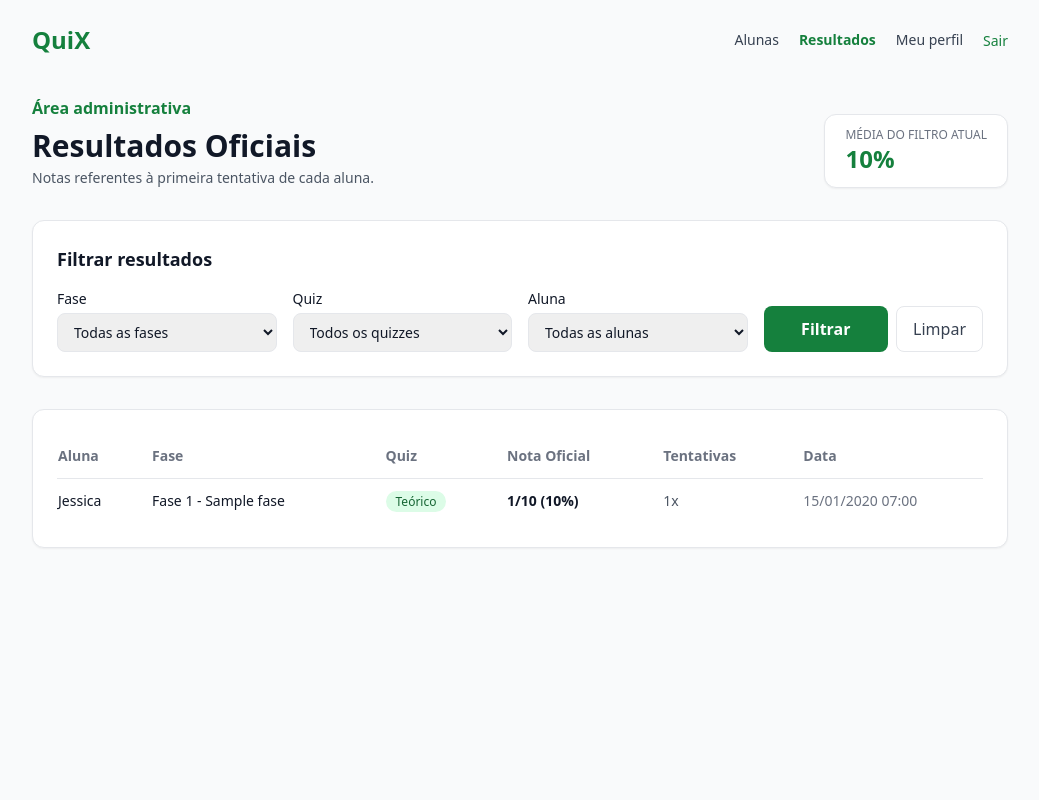
After one commit to taylanne/quix, a Django app: page /admin/resultados in a window 1280 px wide. The commit adds this page. Shown: the whole page, without its empty margins (120-1159 px from the left). Run offline with Django 5.2, Linux system fonts and the light colour scheme; a user stored in the database is signed in; data comes from the database, SQL or seed files in the repository; tables that the repository leaves empty hold one stand-in row (values such as "Sample post"); some libraries are stand-ins or nearby versions.

Commit message:
feat(resultados): cria pagina e api de resultados oficiais para mentora

```diff
--- a/core/resultados.py
+++ b/core/resultados.py
@@ -73,3 +73,49 @@ def historico_aluna(aluna):
             }
         )
     return itens
+
+def consultar_resultados_mentora(fase_id=None, quiz_id=None, aluna_id=None):
+    """Retorna as tentativas oficiais (1ª tentativa) filtradas para a mentora."""
+    qs = (
+        Tentativa.objects.filter(oficial=True)
+        .select_related("aluna", "quiz", "quiz__fase")
+        .order_by("quiz__fase__numero", "-quiz__tipo", "aluna__first_name", "aluna__email")
+    )
+
+    if fase_id:
+        qs = qs.filter(quiz__fase_id=fase_id)
+    if quiz_id:
+        qs = qs.filter(quiz_id=quiz_id)
+    if aluna_id:
+        qs = qs.filter(aluna_id=aluna_id)
+
+    # Conta total de tentativas (oficial + treinos) por par (aluna, quiz)
+    contagens = {
+        (row["aluna_id"], row["quiz_id"]): row["qtd"]
+        for row in Tentativa.objects.values("aluna_id", "quiz_id").annotate(qtd=Count("id"))
+    }
+
+    resultados = []
+    for t in qs:
+        nota_percentual = round((t.acertos / t.total) * 100) if t.total > 0 else 0
+        resultados.append(
+            {
+                "id": t.id,
+                "aluna_id": t.aluna_id,
+                "aluna_nome": t.aluna.get_full_name() or t.aluna.email,
+                "aluna_email": t.aluna.email,
+                "fase_id": t.quiz.fase_id,
+                "fase_numero": t.quiz.fase.numero,
+                "fase_nome": t.quiz.fase.nome,
+                "quiz_id": t.quiz_id,
+                "quiz_tipo": t.quiz.tipo,
+                "quiz_tipo_label": t.quiz.get_tipo_display(),
+                "acertos": t.acertos,
+                "total": t.total,
+                "nota_percentual": nota_percentual,
+                "tentativas_total": contagens.get((t.aluna_id, t.quiz_id), 1),
+                "criada_em": t.criada_em,
+            }
+        )
+
+    return resultados
--- a/core/views.py
+++ b/core/views.py
@@ -16,8 +16,12 @@ from .access import get_or_create_profile, is_developer, is_mentor
 from .authentication import verify_google_credential
 from .decorators import developer_required, mentor_required
 from .forms import AlunaForm, LocalLoginForm
-from .models import PerfilUsuario
-from .resultados import historico_aluna, resumo_desempenho_aluna
+from .models import Fase, PerfilUsuario, Quiz
+from .resultados import (
+    consultar_resultados_mentora,
+    historico_aluna,
+    resumo_desempenho_aluna,
+)
 
 User = get_user_model()
 
@@ -261,3 +265,55 @@ def remover_aluna(request, user_id):
     aluna.save(update_fields=["is_active"])
     messages.success(request, "Acesso da aluna removido.")
     return redirect("admin_alunas")
+
+@mentor_required
+def admin_resultados(request):
+    fase_id = request.GET.get("fase") or None
+    quiz_id = request.GET.get("quiz") or None
+    aluna_id = request.GET.get("aluna") or None
+
+    resultados = consultar_resultados_mentora(
+        fase_id=fase_id,
+        quiz_id=quiz_id,
+        aluna_id=aluna_id,
+    )
+
+    media_geral = (
+        round(sum(r["nota_percentual"] for r in resultados) / len(resultados))
+        if resultados
+        else 0
+    )
+
+    return render(
+        request,
+        "core/admin/resultados.html",
+        {
+            "resultados": resultados,
+            "media_geral": media_geral,
+            "fases": Fase.objects.all(),
+            "quizzes": Quiz.objects.select_related("fase").all(),
+            "alunas": _alunas_ativas().order_by("first_name", "email"),
+            "filtros": {
+                "fase": str(fase_id or ""),
+                "quiz": str(quiz_id or ""),
+                "aluna": str(aluna_id or ""),
+            },
+        },
+    )
+
+
+@mentor_required
+def api_resultados(request):
+    fase_id = request.GET.get("fase") or None
+    quiz_id = request.GET.get("quiz") or None
+    aluna_id = request.GET.get("aluna") or None
+
+    resultados = consultar_resultados_mentora(
+        fase_id=fase_id,
+        quiz_id=quiz_id,
+        aluna_id=aluna_id,
+    )
+    for r in resultados:
+        r["criada_em"] = r["criada_em"].isoformat()
+
+    return JsonResponse({"resultados": resultados})
--- a/quix/urls.py
+++ b/quix/urls.py
@@ -17,5 +17,7 @@ urlpatterns = [
     path("admin/alunas/<int:user_id>/remover", views.remover_aluna, name="remover_aluna"),
     path("aluna", views.aluna_dashboard, name="aluna_dashboard"),
     path("historico", views.aluna_historico, name="historico"),
+    path("admin/resultados", views.admin_resultados, name="admin_resultados"),
+    path("api/resultados", views.api_resultados, name="api_resultados"),
     path("", views.home, name="home"),
 ]
--- a/templates/core/admin/alunas.html
+++ b/templates/core/admin/alunas.html
@@ -11,6 +11,8 @@
         <nav class="flex items-center justify-between">
             <a href="{% url 'home' %}" class="text-2xl font-bold text-green-700">QuiX</a>
             <div class="flex items-center gap-5">
+                <a href="{% url 'admin_alunas' %}" class="text-sm font-semibold text-green-700">Alunas</a>
+                <a href="{% url 'admin_resultados' %}" class="text-sm font-medium text-green-700">Resultados</a>
                 <a href="{% url 'perfil' %}" class="text-sm font-medium text-green-700">Meu perfil</a>
                 <form method="post" action="{% url 'logout' %}">
                     {% csrf_token %}
--- /dev/null
+++ b/templates/core/admin/resultados.html
@@ -0,0 +1,128 @@
+<!DOCTYPE html>
+<html lang="pt-br">
+<head>
+    <meta charset="UTF-8">
+    <meta name="viewport" content="width=device-width, initial-scale=1.0">
+    <title>Resultados | QuiX</title>
+    <script src="https://cdn.tailwindcss.com"></script>
+</head>
+<body class="min-h-screen bg-gray-50 text-gray-900">
+    <main class="mx-auto max-w-5xl p-6">
+        <nav class="flex items-center justify-between">
+            <a href="{% url 'home' %}" class="text-2xl font-bold text-green-700">QuiX</a>
+            <div class="flex items-center gap-5">
+                <a href="{% url 'admin_alunas' %}" class="text-sm font-medium text-gray-700 hover:text-green-700">Alunas</a>
+                <a href="{% url 'admin_resultados' %}" class="text-sm font-semibold text-green-700">Resultados</a>
+                <a href="{% url 'perfil' %}" class="text-sm font-medium text-gray-700 hover:text-green-700">Meu perfil</a>
+                <form method="post" action="{% url 'logout' %}">
+                    {% csrf_token %}
+                    <button class="text-sm font-medium text-green-700" type="submit">Sair</button>
+                </form>
+            </div>
+        </nav>
+
+        <header class="mt-10 flex flex-wrap items-end justify-between gap-4">
+            <div>
+                <p class="font-semibold text-green-700">Área administrativa</p>
+                <h1 class="mt-2 text-3xl font-bold">Resultados Oficiais</h1>
+                <p class="mt-1 text-sm text-gray-600">Notas referentes à primeira tentativa de cada aluna.</p>
+            </div>
+            <div class="rounded-xl border bg-white px-5 py-3 shadow-sm">
+                <p class="text-xs font-medium uppercase text-gray-500">Média do filtro atual</p>
+                <p class="text-2xl font-bold text-green-700">{{ media_geral }}%</p>
+            </div>
+        </header>
+
+        <section class="mt-8 rounded-xl border bg-white p-6 shadow-sm">
+            <h2 class="text-lg font-bold">Filtrar resultados</h2>
+            <form method="get" class="mt-4 grid gap-4 md:grid-cols-4 md:items-end">
+                <label class="block text-sm font-medium">
+                    Fase
+                    <select name="fase" class="mt-1 w-full rounded-lg border px-3 py-2">
+                        <option value="">Todas as fases</option>
+                        {% for f in fases %}
+                            <option value="{{ f.id }}" {% if filtros.fase == f.id|stringformat:"s" %}selected{% endif %}>
+                                Fase {{ f.numero }} - {{ f.nome }}
+                            </option>
+                        {% endfor %}
+                    </select>
+                </label>
+
+                <label class="block text-sm font-medium">
+                    Quiz
+                    <select name="quiz" class="mt-1 w-full rounded-lg border px-3 py-2">
+                        <option value="">Todos os quizzes</option>
+                        {% for q in quizzes %}
+                            <option value="{{ q.id }}" {% if filtros.quiz == q.id|stringformat:"s" %}selected{% endif %}>
+                                Fase {{ q.fase.numero }} ({{ q.get_tipo_display }})
+                            </option>
+                        {% endfor %}
+                    </select>
+                </label>
+
+                <label class="block text-sm font-medium">
+                    Aluna
+                    <select name="aluna" class="mt-1 w-full rounded-lg border px-3 py-2">
+                        <option value="">Todas as alunas</option>
+                        {% for a in alunas %}
+                            <option value="{{ a.id }}" {% if filtros.aluna == a.id|stringformat:"s" %}selected{% endif %}>
+                                {{ a.get_full_name|default:a.email }}
+                            </option>
+                        {% endfor %}
+                    </select>
+                </label>
+
+                <div class="flex gap-2">
+                    <button type="submit" class="w-full rounded-lg bg-green-700 px-4 py-2.5 font-semibold text-white hover:bg-green-800">
+                        Filtrar
+                    </button>
+                    <a href="{% url 'admin_resultados' %}" class="rounded-lg border px-4 py-2.5 text-center font-medium text-gray-700 hover:bg-gray-50">
+                        Limpar
+                    </a>
+                </div>
+            </form>
+        </section>
+
+        <section class="mt-8 rounded-xl border bg-white p-6 shadow-sm">
+            <div class="overflow-x-auto">
+                <table class="w-full text-left text-sm">
+                    <thead>
+                        <tr class="border-b text-gray-500">
+                            <th class="py-3 pr-4">Aluna</th>
+                            <th class="py-3 pr-4">Fase</th>
+                            <th class="py-3 pr-4">Quiz</th>
+                            <th class="py-3 pr-4">Nota Oficial</th>
+                            <th class="py-3 pr-4">Tentativas</th>
+                            <th class="py-3">Data</th>
+                        </tr>
+                    </thead>
+                    <tbody>
+                        {% for item in resultados %}
+                            <tr class="border-b last:border-0 hover:bg-gray-50">
+                                <td class="py-3 pr-4 font-medium">{{ item.aluna_nome }}</td>
+                                <td class="py-3 pr-4">Fase {{ item.fase_numero }} - {{ item.fase_nome }}</td>
+                                <td class="py-3 pr-4">
+                                    <span class="rounded-full bg-green-100 px-2.5 py-0.5 text-xs font-medium text-green-800">
+                                        {{ item.quiz_tipo_label }}
+                                    </span>
+                                </td>
+                                <td class="py-3 pr-4 font-semibold">
+                                    {{ item.acertos }}/{{ item.total }} ({{ item.nota_percentual }}%)
+                                </td>
+                                <td class="py-3 pr-4 text-gray-600">{{ item.tentativas_total }}x</td>
+                                <td class="py-3 text-gray-500">{{ item.criada_em|date:"d/m/Y H:i" }}</td>
+                            </tr>
+                        {% empty %}
+                            <tr>
+                                <td class="py-6 text-center text-gray-500" colspan="6">
+                                    Nenhum resultado oficial encontrado para os filtros selecionados.
+                                </td>
+                            </tr>
+                        {% endfor %}
+                    </tbody>
+                </table>
+            </div>
+        </section>
+    </main>
+</body>
+</html>
```
